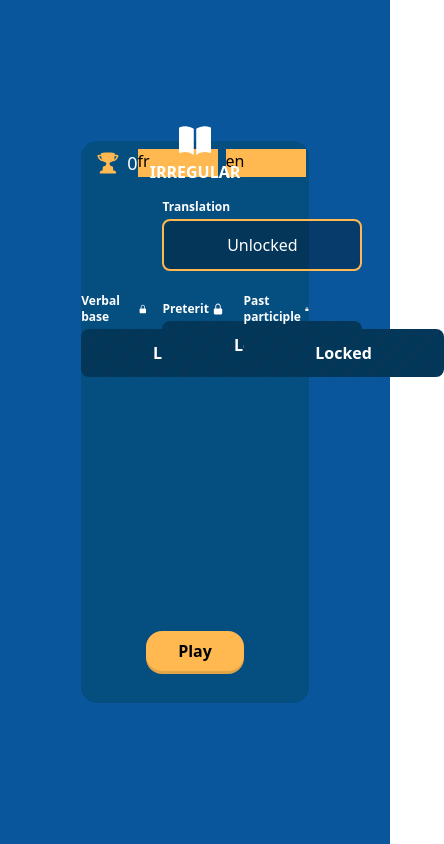
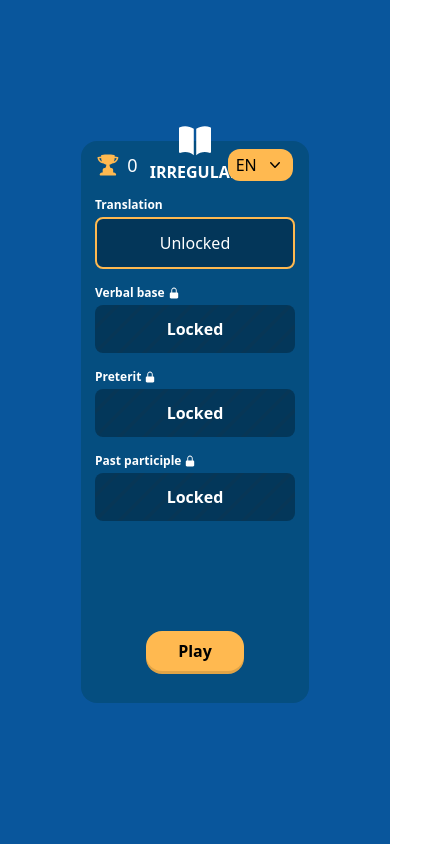
Before and after one commit to erlajoua/irregular, a Vue app: page / in a window 390 px wide. Shown: the whole page, 444 px wide, since content can reach past the window. Built offline with nearby package versions, Linux system fonts and the light colour scheme.

Commit message:
:sparkles: Introducing locale dropdown & making layout responsive

```diff
--- a/src/components/ChangeLanguage.vue
+++ b/src/components/ChangeLanguage.vue
@@ -4,17 +4,30 @@
 
 	const languages = ref<string[]>(['fr', 'en']);
 	const { locale } = useI18n();
+  const show = ref(false)
 
 	const changeLanguage = (language: string) => {
 		locale.value = language;
+    show.value = false
 	}
-
 </script>
 
 <template>
-	<div class="flex gap-2 mr-4 mt-2">
-		<div class="bg-secondary w-20 cursor-pointer hover:bg-slate-200" v-for="(language, index) in languages" :key="index"  @click="changeLanguage(language)">
-			<span>{{ language }}</span>
-		</div>
+  <div class="fixed w-screen h-screen z-[50]" v-if="show" @click="show = false">
+  </div>
+	<div class="flex gap-2 mr-4 mt-2 relative z-[51]">
+   <div @click="show = !show" class="flex cursor-pointer gap-2 bg-secondary rounded-xl px-2 py-1 flex items-center">
+     <span class="uppercase font-medium">{{locale}}</span>
+     <svg xmlns="http://www.w3.org/2000/svg" viewBox="0 0 20 20" fill="currentColor" class="w-5 h-5" :class="{'rotate-180': show}">
+       <path fill-rule="evenodd" d="M5.23 7.21a.75.75 0 011.06.02L10 11.168l3.71-3.938a.75.75 0 111.08 1.04l-4.25 4.5a.75.75 0 01-1.08 0l-4.25-4.5a.75.75 0 01.02-1.06z" clip-rule="evenodd" />
+     </svg>
+   </div>
+    <div class="absolute top-full bg-black_input w-full p-1 overflow-hidden  flex flex-col gap-2 text-secondary mt-1 rounded-xl" v-show="show">
+      <div class="cursor-pointer hover:bg-black hover:bg-opacity-20 inline-flex items-center justify-center rounded-xl px-1 py-1" v-for="(language, index) in languages" :key="index"  @click="changeLanguage(language)">
+        <span>{{ language }}</span>
+      </div>
+    </div>
+
+
 	</div>
 </template>
--- a/src/components/Inputs.vue
+++ b/src/components/Inputs.vue
@@ -155,14 +155,14 @@
 		<Score :score="score"/>
 		<span class="mt-2 mr-4 text-secondary">Lives</span>
 	</div>
-	<div class="grid grid-cols-3 grid-rows-2 gap-4">
+	<div class="grid grid-cols-1 xl:grid-cols-3 xl:grid-rows-2 gap-4">
 		<CustomInput v-for="({selected, disabled, value, error}, index) in inputs" :key="index"
 			:selected="selected"
 			:disabled="disabled"
 			:value="value"
 			:label="$t(`modes.${modes[index]}`)"
 			:error="error"
-			:class="[index === 0 ? 'row-start-1' : 'row-start-2', index !== 0 ? `col-start-${index}` : 'col-start-2']"
+			:class="[index === 0 ? 'xl:row-start-1' : 'xl:row-start-2', index !== 0 ? `xl:col-start-${index}` : 'xl:col-start-2']"
 		/>
 	</div>
 	<Words
--- a/src/components/Locks.vue
+++ b/src/components/Locks.vue
@@ -18,11 +18,11 @@ const test = (index: number) => {
 </script>
 
 <template>
-	<div class="grid grid-cols-3 grid-rows-2 gap-4">
+	<div class="grid grid-cols-1 xl:grid-cols-3 xl:grid-rows-2 gap-4">
 	<CustomInput v-for="(input, index) in inputs" :key="index" :disabled="input" @click="test(index)"
 		:value="input ? $t('common.lock') : $t('common.unlock')" :label="$t(`modes.${modes[index]}`)"
 		:locks="true"
-		:class="[index === 0 ? 'row-start-1' : 'row-start-2', index !== 0 ? `col-start-${index}` : 'col-start-2']"
+		:class="[index === 0 ? 'xl:row-start-1' : 'xl:row-start-2', index !== 0 ? `xl:col-start-${index}` : 'xl:col-start-2']"
 		/>
 	</div>
 	<div
--- a/src/components/Words.vue
+++ b/src/components/Words.vue
@@ -36,7 +36,7 @@ watch(() => [props.verb, props.mode], () => {
 </script>
 
 <template>
-	<div class="flex flex flex-wrap gap-3 w-2/5 mt-4">
+	<div class="flex flex flex-wrap gap-3 w-full justify-center px-4 mt-4">
 		<div v-for="(word, index) in words" :key="index" class="bg-white py-2 px-4 cursor-pointer hover:opacity-80 rounded-md shadow"
 			@click="$emit('choice', word)"
 		>
--- a/tailwind.config.js
+++ b/tailwind.config.js
@@ -14,7 +14,8 @@ module.exports = {
         tertiary: "#FFB950",
         valid: '#00C12B',
         error: "#CB4242",
-        black_input: "rgba(0, 0, 0, 0.31)"
+        black_input: "rgba(0, 0, 0, 0.31)",
+        black_input_no_opacity: "#063659",
       },
     },
   },
```
Also changed, not shown: 1 other file (tests, documents, lock files or other folders).
